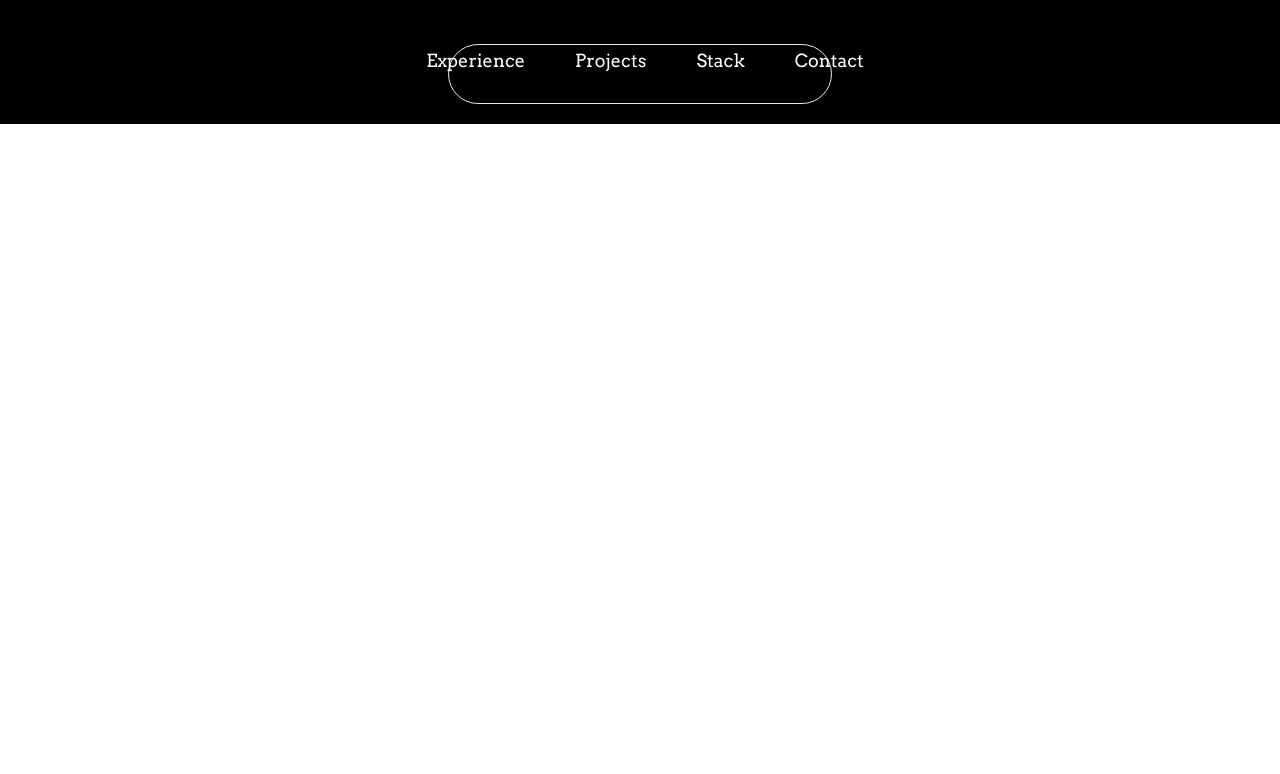
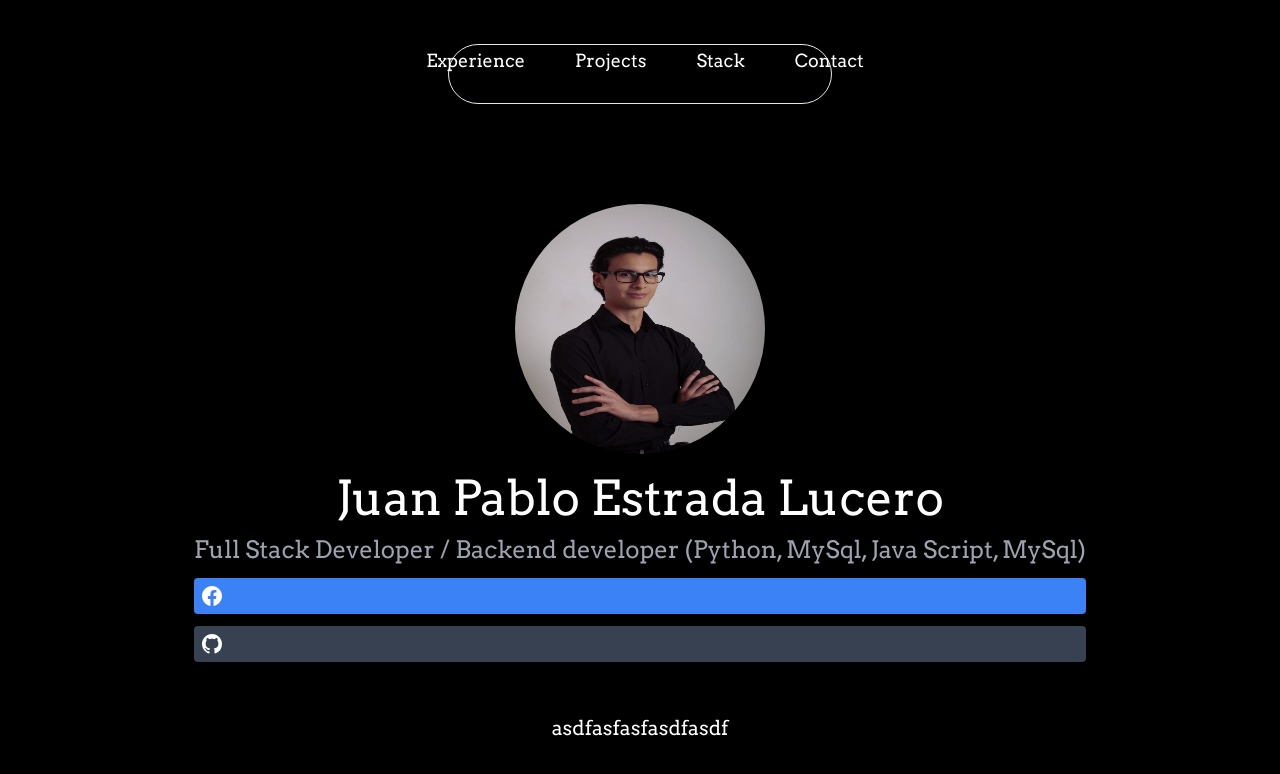
Before and after one commit to jp1593/Portfolio, a React (Create React App) app: page / in a window 1280 px wide. Shown: the top 774 px of the page. Built offline with nearby package versions, Linux system fonts and the light colour scheme.

Commit message:
Owner and Social added Css & JSX

```diff
--- a/src/App.js
+++ b/src/App.js
@@ -1,10 +1,12 @@
 import Header from "../src/components/Header";
+import Owner from "../src/components/Owner";
 import "./App.css";
 
 function App() {
   return (
     <div className="bg-black arvo-regular">\
       <Header />
+      <Owner />
     </div>
   );
 }
--- /dev/null
+++ b/src/components/Owner.css
@@ -0,0 +1,5 @@
+.ownimage {
+  width: 250px;
+  height: 250px;
+  border-radius: 50%;
+}
--- /dev/null
+++ b/src/components/Owner.jsx
@@ -0,0 +1,53 @@
+import OWN from "../assets/OWN.jpeg";
+import "./Owner.css";
+
+export default function Owner() {
+  return (
+    <section class="p-20">
+      <div class="container mx-auto">
+        <div class="flex justify-center">
+          <div class="flex flex-col gap-5 text-center">
+            <img class="ownimage mx-auto" src={OWN} />
+            <div class="flex flex-col gap-3">
+              <h1 class="text-white text-5xl">Juan Pablo Estrada Lucero</h1>
+              <p class="text-gray-400 text-2xl">
+                Full Stack Developer / Backend developer (Python, MySql, Java
+                Script, MySql)
+              </p>
+              <button class="bg-blue-500 p-2 font-semibold text-white inline-flex items-center space-x-2 rounded">
+                <svg
+                  class="w-5 h-5 fill-current"
+                  role="img"
+                  xmlns="http://www.w3.org/2000/svg"
+                  viewBox="0 0 24 24"
+                >
+                  <path d="M24 12.073c0-6.627-5.373-12-12-12s-12 5.373-12 12c0 5.99 4.388 10.954 10.125 11.854v-8.385H7.078v-3.47h3.047V9.43c0-3.007 1.792-4.669 4.533-4.669 1.312 0 2.686.235 2.686.235v2.953H15.83c-1.491 0-1.956.925-1.956 1.874v2.25h3.328l-.532 3.47h-2.796v8.385C19.612 23.027 24 18.062 24 12.073z" />
+                </svg>
+              </button>
+              <button class="bg-gray-700 p-2 font-semibold text-white inline-flex items-center space-x-2 rounded">
+                <svg
+                  xmlns="http://www.w3.org/2000/svg"
+                  aria-hidden="true"
+                  role="img"
+                  class="w-5"
+                  preserveAspectRatio="xMidYMid meet"
+                  viewBox="0 0 24 24"
+                >
+                  <g fill="none">
+                    <path
+                      fill-rule="evenodd"
+                      clip-rule="evenodd"
+                      d="M12 0C5.37 0 0 5.37 0 12c0 5.31 3.435 9.795 8.205 11.385c.6.105.825-.255.825-.57c0-.285-.015-1.23-.015-2.235c-3.015.555-3.795-.735-4.035-1.41c-.135-.345-.72-1.41-1.23-1.695c-.42-.225-1.02-.78-.015-.795c.945-.015 1.62.87 1.845 1.23c1.08 1.815 2.805 1.305 3.495.99c.105-.78.42-1.305.765-1.605c-2.67-.3-5.46-1.335-5.46-5.925c0-1.305.465-2.385 1.23-3.225c-.12-.3-.54-1.53.12-3.18c0 0 1.005-.315 3.3 1.23c.96-.27 1.98-.405 3-.405s2.04.135 3 .405c2.295-1.56 3.3-1.23 3.3-1.23c.66 1.65.24 2.88.12 3.18c.765.84 1.23 1.905 1.23 3.225c0 4.605-2.805 5.625-5.475 5.925c.435.375.81 1.095.81 2.22c0 1.605-.015 2.895-.015 3.3c0 .315.225.69.825.57A12.02 12.02 0 0 0 24 12c0-6.63-5.37-12-12-12z"
+                      fill="currentColor"
+                    />
+                  </g>
+                </svg>
+              </button>
+              <p class="text-white text-xl mt-10">asdfasfasfasdfasdf</p>
+            </div>
+          </div>
+        </div>
+      </div>
+    </section>
+  );
+}
--- /dev/null
+++ b/src/components/Social.jsx
@@ -0,0 +1,37 @@
+export default function Social() {
+  return (
+    <div class="min-h-screen p-6 bg-gray-100 flex items-center justify-center">
+      <div class="container max-w-screen-lg mx-auto">
+        <button class="bg-blue-500 p-2 font-semibold text-white inline-flex items-center space-x-2 rounded">
+          <svg
+            class="w-5 h-5 fill-current"
+            role="img"
+            xmlns="http://www.w3.org/2000/svg"
+            viewBox="0 0 24 24"
+          >
+            <path d="M24 12.073c0-6.627-5.373-12-12-12s-12 5.373-12 12c0 5.99 4.388 10.954 10.125 11.854v-8.385H7.078v-3.47h3.047V9.43c0-3.007 1.792-4.669 4.533-4.669 1.312 0 2.686.235 2.686.235v2.953H15.83c-1.491 0-1.956.925-1.956 1.874v2.25h3.328l-.532 3.47h-2.796v8.385C19.612 23.027 24 18.062 24 12.073z" />
+          </svg>
+        </button>
+        <button class="bg-gray-700 p-2 font-semibold text-white inline-flex items-center space-x-2 rounded">
+          <svg
+            xmlns="http://www.w3.org/2000/svg"
+            aria-hidden="true"
+            role="img"
+            class="w-5"
+            preserveAspectRatio="xMidYMid meet"
+            viewBox="0 0 24 24"
+          >
+            <g fill="none">
+              <path
+                fill-rule="evenodd"
+                clip-rule="evenodd"
+                d="M12 0C5.37 0 0 5.37 0 12c0 5.31 3.435 9.795 8.205 11.385c.6.105.825-.255.825-.57c0-.285-.015-1.23-.015-2.235c-3.015.555-3.795-.735-4.035-1.41c-.135-.345-.72-1.41-1.23-1.695c-.42-.225-1.02-.78-.015-.795c.945-.015 1.62.87 1.845 1.23c1.08 1.815 2.805 1.305 3.495.99c.105-.78.42-1.305.765-1.605c-2.67-.3-5.46-1.335-5.46-5.925c0-1.305.465-2.385 1.23-3.225c-.12-.3-.54-1.53.12-3.18c0 0 1.005-.315 3.3 1.23c.96-.27 1.98-.405 3-.405s2.04.135 3 .405c2.295-1.56 3.3-1.23 3.3-1.23c.66 1.65.24 2.88.12 3.18c.765.84 1.23 1.905 1.23 3.225c0 4.605-2.805 5.625-5.475 5.925c.435.375.81 1.095.81 2.22c0 1.605-.015 2.895-.015 3.3c0 .315.225.69.825.57A12.02 12.02 0 0 0 24 12c0-6.63-5.37-12-12-12z"
+                fill="currentColor"
+              />
+            </g>
+          </svg>
+        </button>
+      </div>
+    </div>
+  );
+}
```
Also changed, not shown: src/assets/OWN.jpeg (added).
